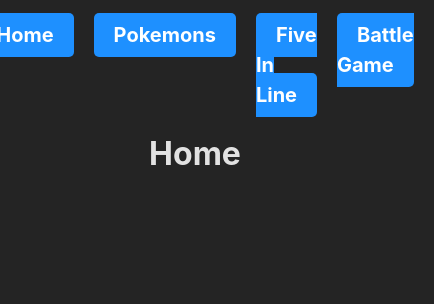
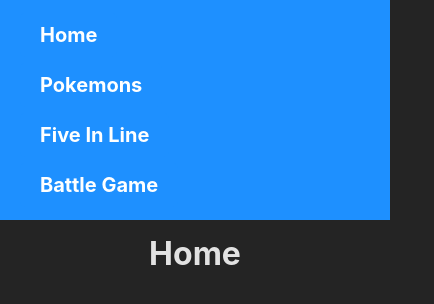
Before and after one commit to j0k3r-PGR/miWebPersonal, a React (Vite) app: page / in a window 390 px wide. Shown: the top 304 px of the page, 434 px wide, since content can reach past the window. Built offline with nearby package versions, Linux system fonts and the light colour scheme.

Commit message:
correccion navbar

```diff
--- a/src/components/Navbar/Navbar.css
+++ b/src/components/Navbar/Navbar.css
@@ -23,3 +23,33 @@
     border-radius: 5px;
     background-color: #1E90FF;
 }
+
+@media only screen and (max-device-width: 700px){
+    nav{
+        flex-direction: column;
+        color: red;
+    }
+    a{
+        color: red;
+    }
+}
+
+@media screen and (max-width: 700px) and (min-width: 320px) {
+    /* Reglas CSS para dispositivos móviles con un ancho de al menos 320 píxeles */
+    nav{
+        width: 100%;
+        background-color: #1E90FF;
+        margin-bottom: 10px;
+    }
+    ul{
+        width: 100%;
+        flex-direction: column;
+        color: red;
+    }
+    li{
+        width: 100%;
+    }
+    a{
+
+    }
+  }
```
